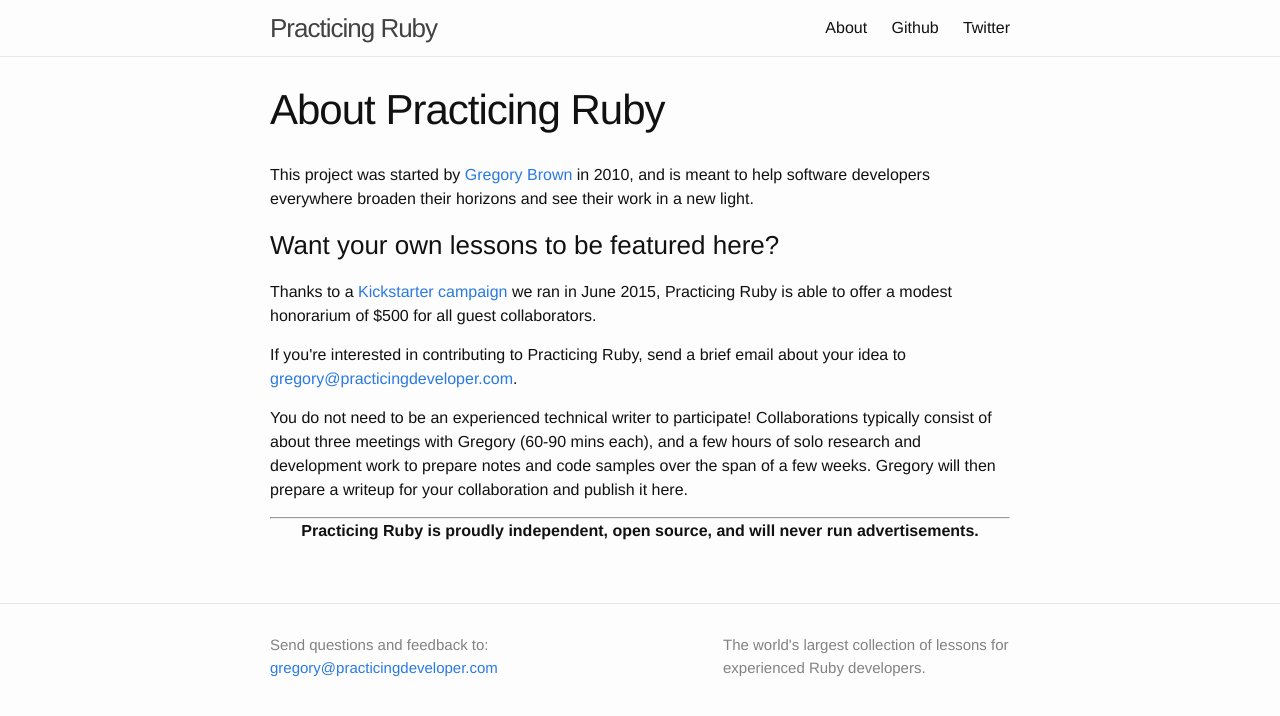
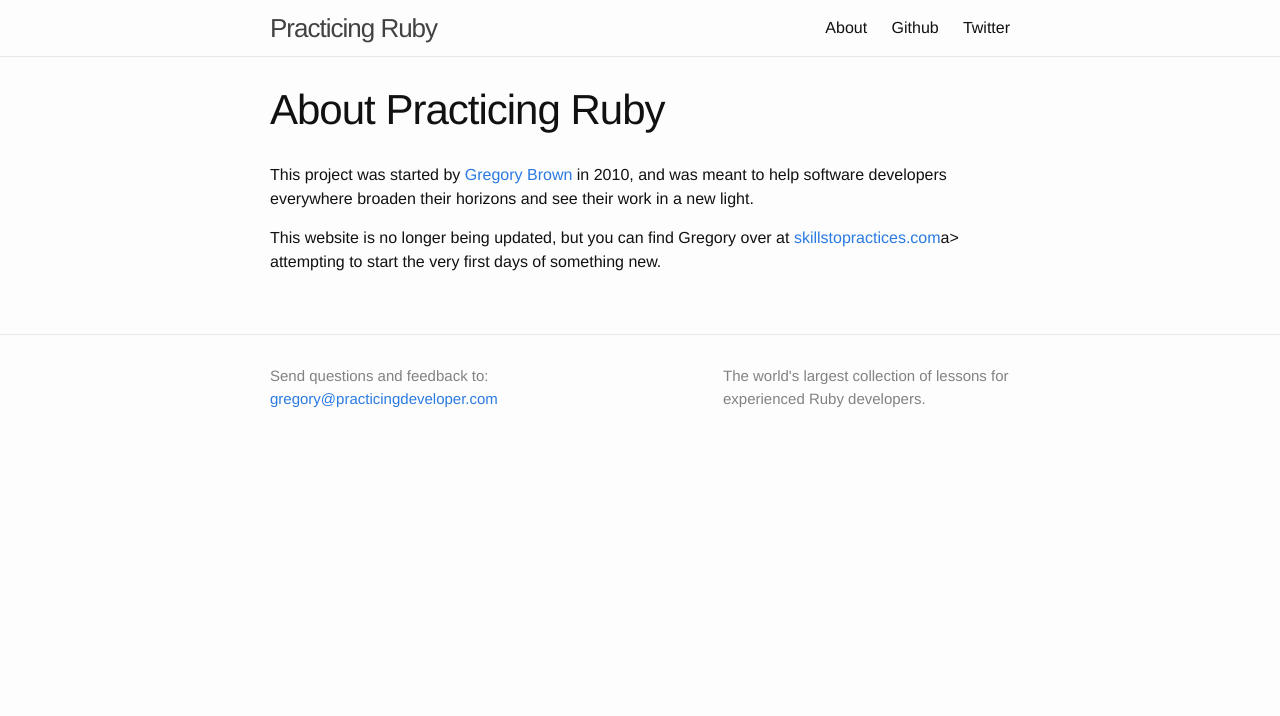
Before and after one commit to PracticingDeveloper/practicingruby.com, a Jekyll site: the page built from about.md, in a window 1280 px wide. Shown: the top 716 px of the page. Built offline with Jekyll 4.4.1, drawn with Linux system fonts in a browser that asks for light colours.

Commit message:
Update about.md

```diff
--- a/about.md
+++ b/about.md
@@ -4,20 +4,6 @@
 permalink: /about
 ---
 
-<p>This project was started by <a href="https://practicingdeveloper.com">Gregory Brown</a> in 2010, and is meant to help software developers everywhere broaden their horizons and see their work in a new light.</p>
+<p>This project was started by <a href="https://practicingdeveloper.com">Gregory Brown</a> in 2010, and was meant to help software developers everywhere broaden their horizons and see their work in a new light.</p>
 
-<h3>Want your own lessons to be featured here?</h3>
-
-<p>
-Thanks to a <a href="https://www.kickstarter.com/projects/828998531/practicing-ruby-contributors-fund">Kickstarter campaign</a> we ran in June 2015, Practicing Ruby is able to offer a modest honorarium of $500 for all guest collaborators.</p>
-
-<p>If you're interested in contributing to Practicing Ruby, send a brief email about your idea to <a href="mailto:gregory@practicingdeveloper.com">gregory@practicingdeveloper.com</a>.<p>
-
-<p>You do not need to be an experienced technical writer to participate! Collaborations typically consist of about three meetings with Gregory (60-90 mins each), and a few hours of solo research and development work to prepare notes and code samples over the span of a few weeks. Gregory will then prepare a writeup for your collaboration and publish it here.</p>
-
-<hr>
-
-<p style="text-align: center;">
-<strong>Practicing Ruby is proudly independent, open source, and will never run advertisements.<br/>
-</strong>
-</p>
+<p>This website is no longer being updated, but you can find Gregory over at <a href="https://skillstopractices.com">skillstopractices.com</a>a> attempting to start the very first days of something new.</p>
```
